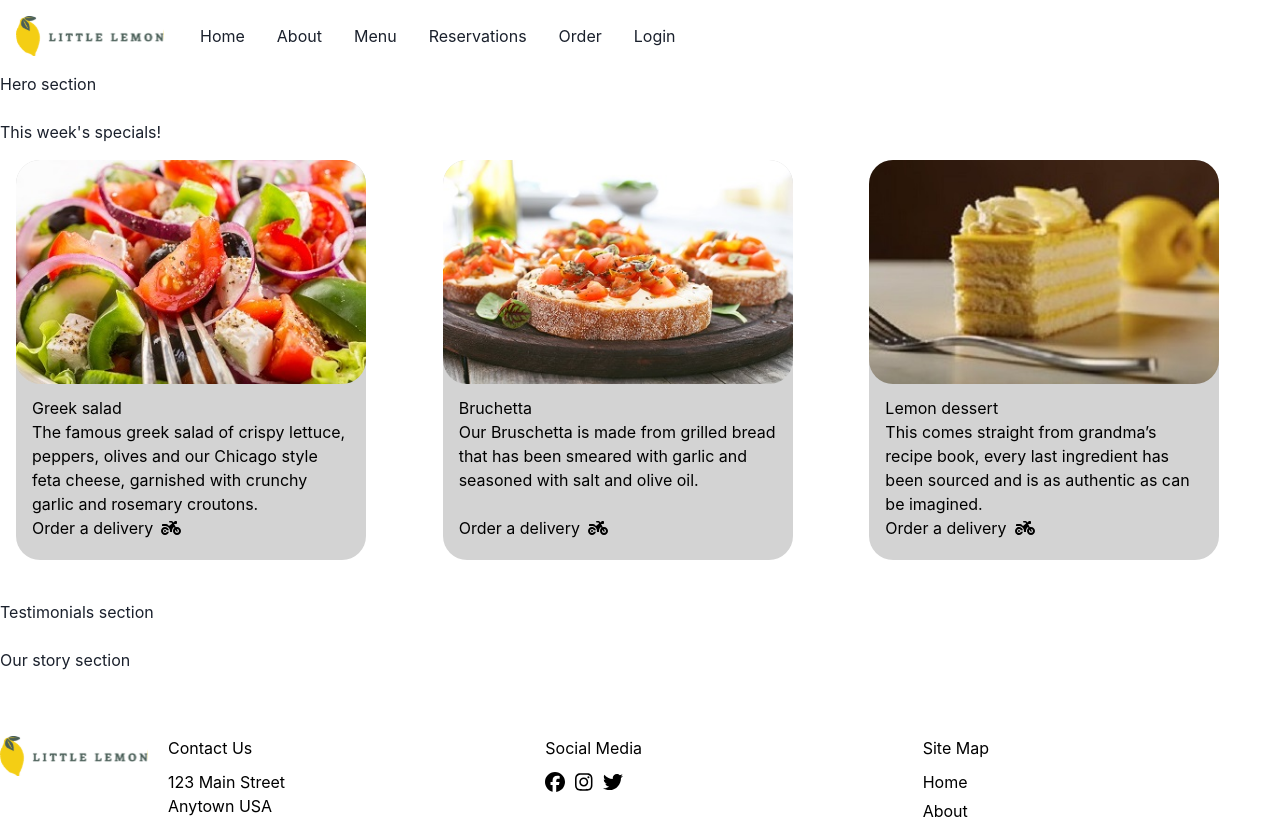
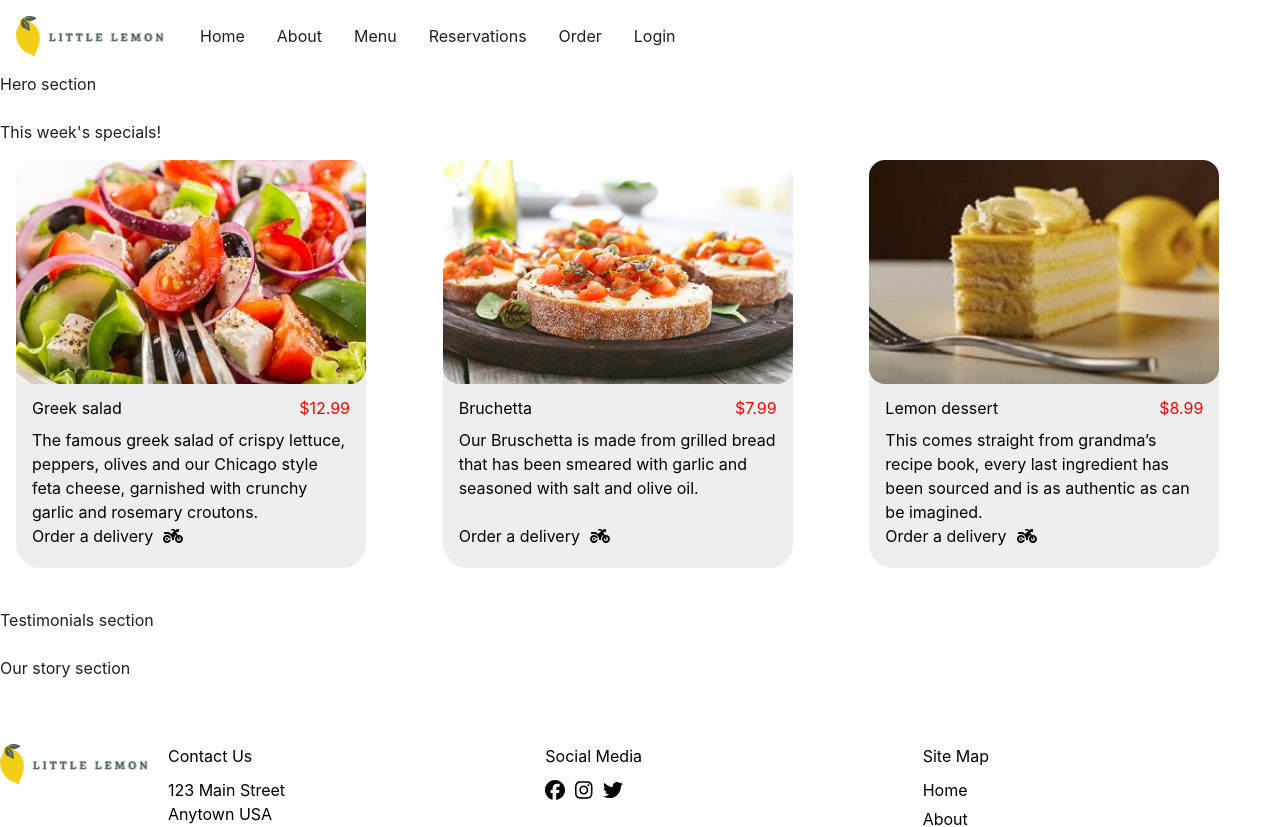
Before and after one commit to schouppeyoran/coursera-capstone, a React (Create React App) app: page / in a window 1280 px wide. Shown: the top 827 px of the page. Built offline with nearby package versions, Linux system fonts and the light colour scheme; a web font is replaced by a local one.

Commit message:
refactor card into specials

```diff
--- a/src/components/Card.js
+++ /dev/null
@@ -1,32 +0,0 @@
-import { HStack, Image, Text, VStack, Box, Flex } from "@chakra-ui/react";
-import { FontAwesomeIcon } from "@fortawesome/react-fontawesome";
-import { faMotorcycle } from "@fortawesome/free-solid-svg-icons";
-
-const Card = ({ title, description, imageSrc }) => {
-  return (
-    <Box
-      backgroundColor="#d3d3d3"
-      textColor="black"
-      rounded="3xl"
-      paddingBottom={5}
-      height="100%"  // Ensure the card takes full height
-      display="flex"
-      flexDirection="column"
-      maxWidth="350px"
-    >
-      <VStack spacing={3} align="stretch" flex={1}>
-        <Image src={imageSrc} alt={title} rounded="3xl" width="100%" objectFit="cover"/>
-        <Flex flexDirection="column" flex={1} paddingX={4}>
-          <h3>{title}</h3>
-          <Text flex={1}>{description}</Text>
-          <HStack spacing={2} marginTop="auto">
-            <h3>Order a delivery</h3>
-            <FontAwesomeIcon icon={faMotorcycle} />
-          </HStack>
-        </Flex>
-      </VStack>
-    </Box>
-  );
-};
-
-export default Card;
--- /dev/null
+++ b/src/components/Specials.js
@@ -0,0 +1,41 @@
+import { Image, Text, VStack, Box, Flex } from "@chakra-ui/react";
+import { FontAwesomeIcon } from "@fortawesome/react-fontawesome";
+import { faMotorcycle } from "@fortawesome/free-solid-svg-icons";
+import { Link } from "react-router-dom";
+const Specials = ({ title, description, imageSrc, price }) => {
+  return (
+    <Box
+      backgroundColor="#EDEFEE"
+      textColor="black"
+      rounded="3xl"
+      paddingBottom={5}
+      height="100%"
+      display="flex"
+      flexDirection="column"
+      maxWidth="350px"
+    >
+      <VStack spacing={3} align="stretch" flex={1}>
+        <Image src={imageSrc} alt={title} rounded="16px" width="100%" objectFit="cover"/>
+        <Flex flexDirection="column" flex={1} paddingX={4}>
+          <Flex justifyContent="space-between" alignItems="center" mb={2}>
+            <h3>{title}</h3>
+            <h3 style={{color: "red"}}>${price}</h3>
+          </Flex>
+          <Text flex={1}>{description}</Text>
+          <Link
+            to="/order"
+          >
+            <Box
+              display="flex"
+              alignItems="center"
+            >
+              <h3 style={{paddingRight:"10px"}}>Order a delivery</h3>
+              <FontAwesomeIcon icon={faMotorcycle}/>
+            </Box>
+          </Link>
+        </Flex>
+      </VStack>
+    </Box>
+  );
+};
+export default Specials;
--- a/src/pages/Homepage.js
+++ b/src/pages/Homepage.js
@@ -1,5 +1,5 @@
 // Homepage.js
-import Card from "../components/Card";
+import Specials from "../components/Specials";
 import { SimpleGrid } from "@chakra-ui/react";
 
 const specials = [
@@ -8,18 +8,21 @@ const specials = [
       description:
         "The famous greek salad of crispy lettuce, peppers, olives and our Chicago style feta cheese, garnished with crunchy garlic and rosemary croutons.",
       getImageSrc: () => require("../components/assets/greek-salad-card.jpg"),
+      price: "12.99",
     },
     {
         title: "Bruchetta",
         description:
         "Our Bruschetta is made from grilled bread that has been smeared with garlic and seasoned with salt and olive oil.",
         getImageSrc: () => require("../components/assets/bruchetta-card.jpg"),
+        price: "7.99",
     },
     {
     title: "Lemon dessert",
     description:
         "This comes straight from grandma’s recipe book, every last ingredient has been sourced and is as authentic as can be imagined.",
     getImageSrc: () => require("../components/assets/lemon-dessert-card.jpg"),
+    price: "8.99",
     },
   ];
 
@@ -36,10 +39,11 @@ const specials = [
             padding="1rem"
           >
             {specials.map((project) => (
-              <Card
+              <Specials
                 key={project.title}
                 title={project.title}
                 description={project.description}
+                price={project.price}
                 imageSrc={project.getImageSrc()}
               />
             ))}
```
